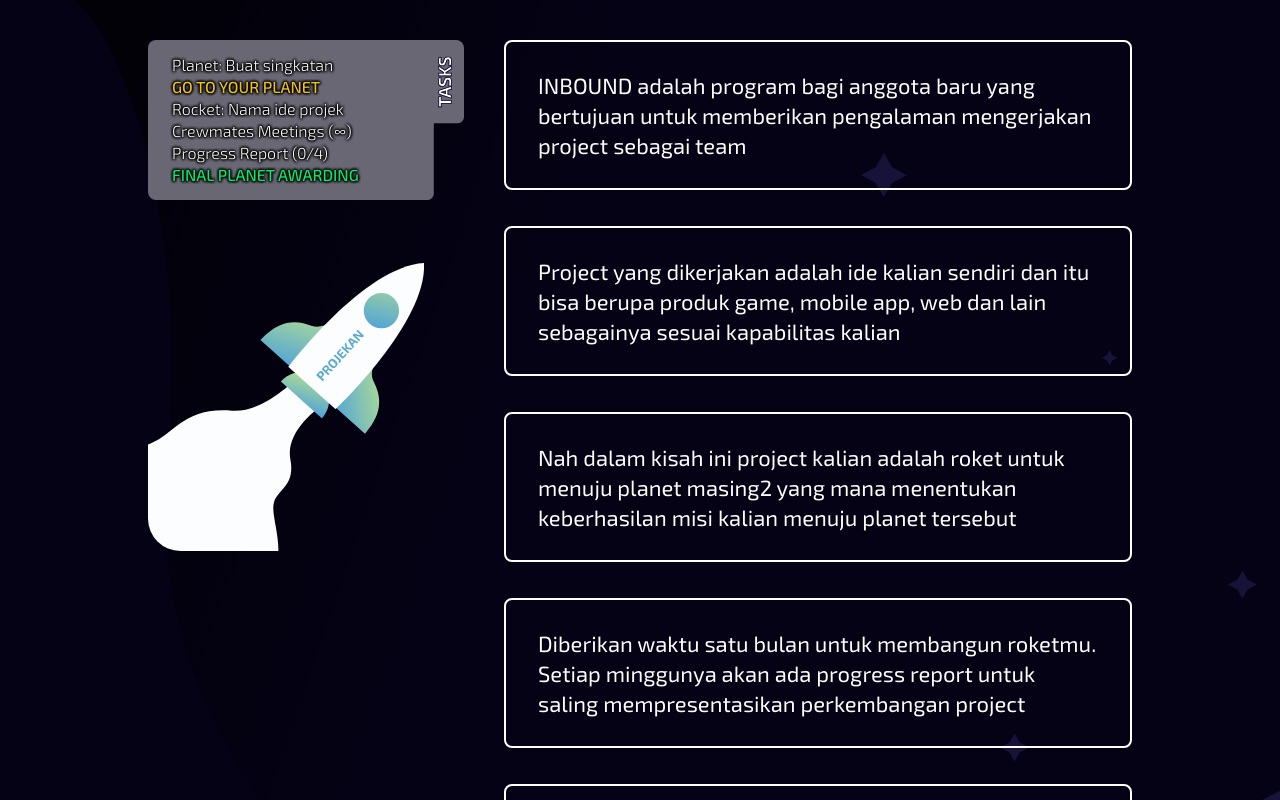
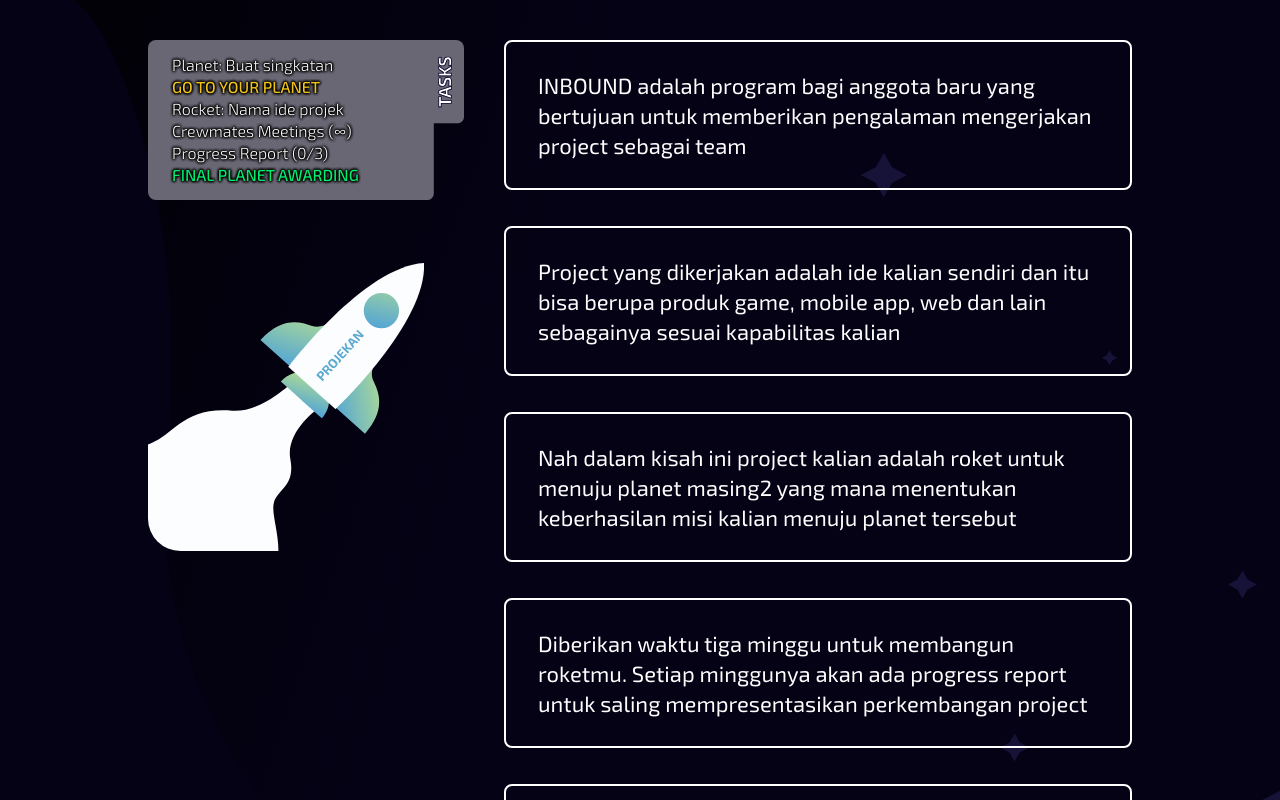
Before and after one commit to OmahTI-UGM/inbound-space, a Next.js app: page /mission/tasks in a window 1280 px wide. Both pictures are taken after a click on the button "NEXT". Built offline with nearby package versions, Linux system fonts and the light colour scheme.

Commit message:
revisi dr azriel

```diff
--- a/pages/mission/tasks.js
+++ b/pages/mission/tasks.js
@@ -8,7 +8,7 @@ const TaskList = ({taskID}) => {
 
     useEffect(() => {
         let date1 = new Date();
-        let date2 = new Date("12/6/2020");
+        let date2 = new Date("11/29/2020");
 
         // To calculate the time difference of two dates
         let timeDiffer = date2.getTime() - date1.getTime()
@@ -18,7 +18,7 @@ const TaskList = ({taskID}) => {
         setdate(Math.trunc(dayDiffer)-1)
         let weekDiffer = timeDiffer / (1000 * 3600 * 24 * 7);
         weekDiffer = -weekDiffer + 4;
-        setweek(Math.trunc(weekDiffer))
+        setweek(Math.trunc(weekDiffer)-1)
     }, [])
 
     return (
@@ -27,7 +27,7 @@ const TaskList = ({taskID}) => {
             <p className={taskID == 2 && "yellow"}>Go to your planet</p>
             <p className={taskID == 3 && "yellow"}>Rocket: Nama ide projek</p>
             <p className={taskID == 4 && "yellow"}>Crewmates Meetings (∞)</p>
-            <p className={taskID == 5 && "yellow"}>Progress Report ({week}/4)</p>
+            <p className={taskID == 5 && "yellow"}>Progress Report ({week < 0 ? 0 : week}/3)</p>
             <p className={taskID == 6 ? "red" : "green"}>FINAL PLANET AWARDING{taskID == 6 && ` (${date}d)`}</p>
         </div>
     );
@@ -96,7 +96,7 @@ const Tasks = () => {
                             <p>Nah dalam kisah ini project kalian adalah roket untuk menuju planet masing2 yang mana menentukan keberhasilan misi kalian menuju planet tersebut</p>
                         </div>
                         <div className="boxer">
-                            <p>Diberikan waktu satu bulan untuk membangun roketmu. Setiap minggunya akan ada progress report untuk saling mempresentasikan perkembangan project</p>
+                            <p>Diberikan waktu tiga minggu untuk membangun roketmu. Setiap minggunya akan ada progress report untuk saling mempresentasikan perkembangan project</p>
                         </div>
                         <div className="boxer">
                             <p>Di akhir nanti akan ada malam penghargaan (awarding) dan penentuan team terbaik serta planet yang menjadi tujuan umat manusia mengungsi</p>
@@ -134,20 +134,20 @@ const Tasks = () => {
                     <>
                         <div className="boxer">
                             <img class="tumblr" src={`/img/mission/tasks/bigmeet${screen < 1002 ? "-m" : ""}.png`} alt=""/>
-                            <p>Setiap sabtu akan ada meeting bersama semua team dan panitia serta juri untuk membahas perkembangan project</p>
+                            <p>Setiap sabtu akan ada meeting bersama semua team dan anggota OmahTI lainnya untuk membahas perkembangan project</p>
                         </div>
                         <div className="boxer">
                             <p>Presentasikan dan ceritakan tentang progress, kendala dan fitur yang akan ditambahkan selanjutnya pada project team kamu</p>
                         </div>
                         <div className="boxer">
-                            <p>Juri akan mencatat dan menilai kinerja kalian, serta memberikan kritik, saran dan solusi atas kendala yang kalian alami</p>
+                            <p>Kalian akan mendapatkan masukan, kritik, saran dan solusi atas kendala yang kalian alami</p>
                         </div>
                     </>
                     }
                     {taskID == 6 &&
                     <>
                         <div className="boxer columnbox">
-                            <p>Setelah dikerjakan selama satu bulan, di akhir nanti akan ada awarding untuk tiap kategori di bawah. Pastikan team kalian menjadi pemenangnya, ya! (dapet hadiah)</p>
+                            <p>Setelah dikerjakan selama tiga minggu, di akhir nanti akan ada awarding untuk tiap kategori di bawah. Pastikan team kalian menjadi pemenangnya, ya! (dapet hadiah)</p>
                             {screen > 1002 &&
                                 <div className="lebihlanjut">
                                     <p>Keterangan tiap kategori bisa dilihat di</p>
```
